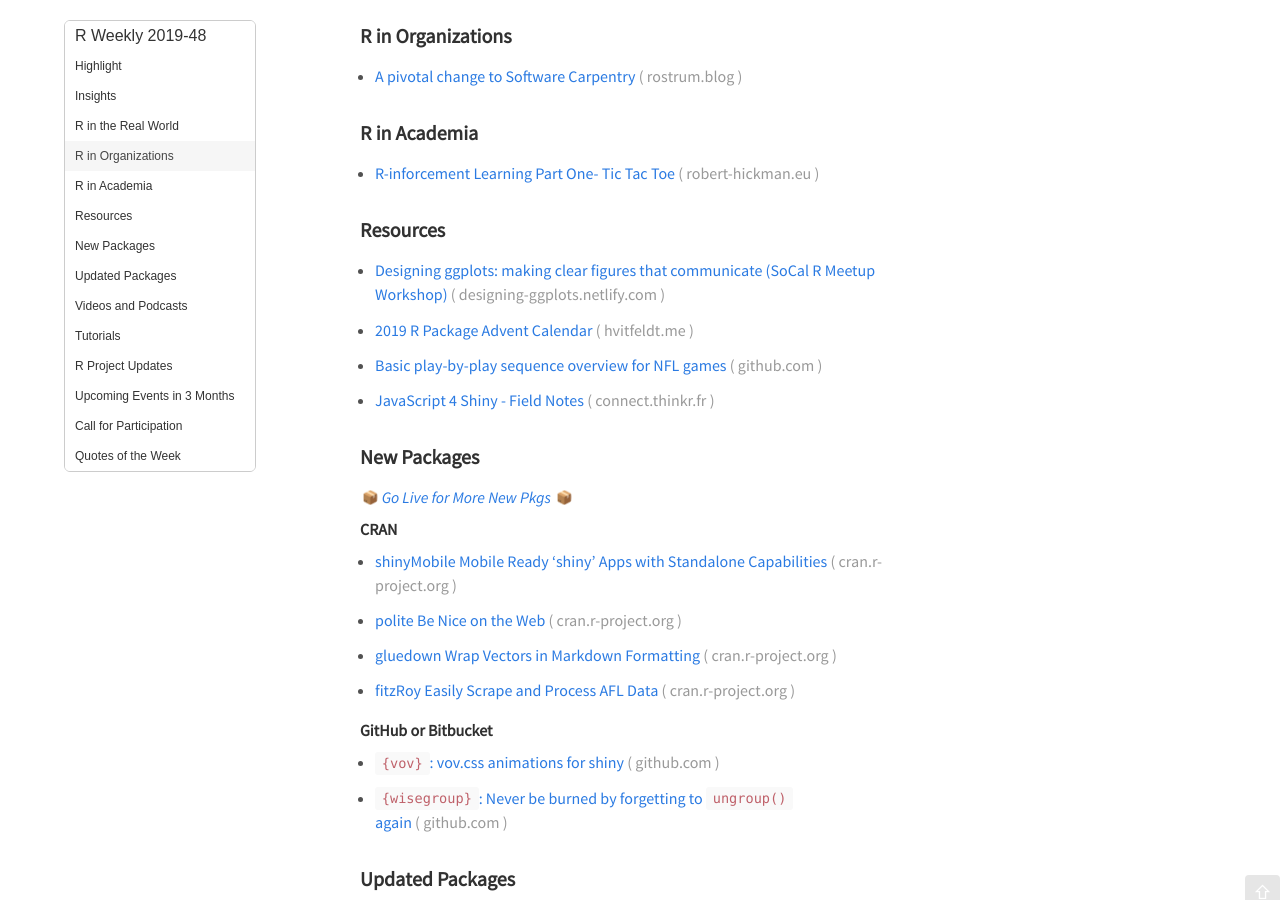
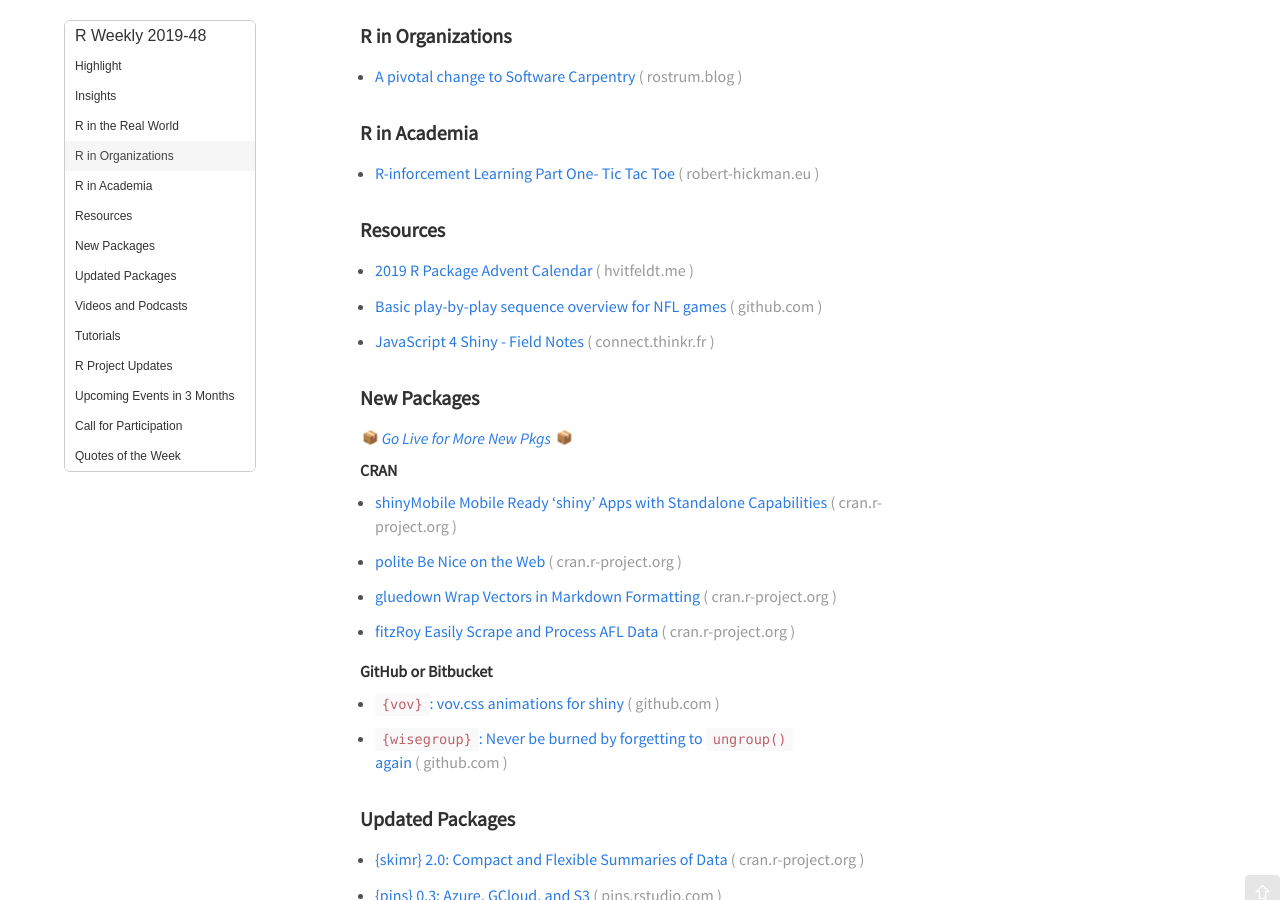
Before and after one commit to rweekly/rweekly.org, a Jekyll site: the page built from draft.md, in a window 1280 px wide and 900 px high, scrolled down 1266 px. Built offline with Jekyll 4.4.1, drawn with Linux system fonts in a browser that asks for light colours; emoji names are drawn with the system emoji font; comment, search, counter and statistics services are not loaded.

Commit message:
remove duplicate entry

```diff
--- a/draft.md
+++ b/draft.md
@@ -38,8 +38,6 @@
 + [R-inforcement Learning Part One- Tic Tac Toe](https://www.robert-hickman.eu/post/r-inforcement_learning_one/)
 
 ###  Resources
-
-+ [Designing ggplots: making clear figures that communicate (SoCal R Meetup Workshop)](https://designing-ggplots.netlify.com/#1)
 
 + [2019 R Package Advent Calendar](https://www.hvitfeldt.me/packagecalendar/2019/)
 
```
